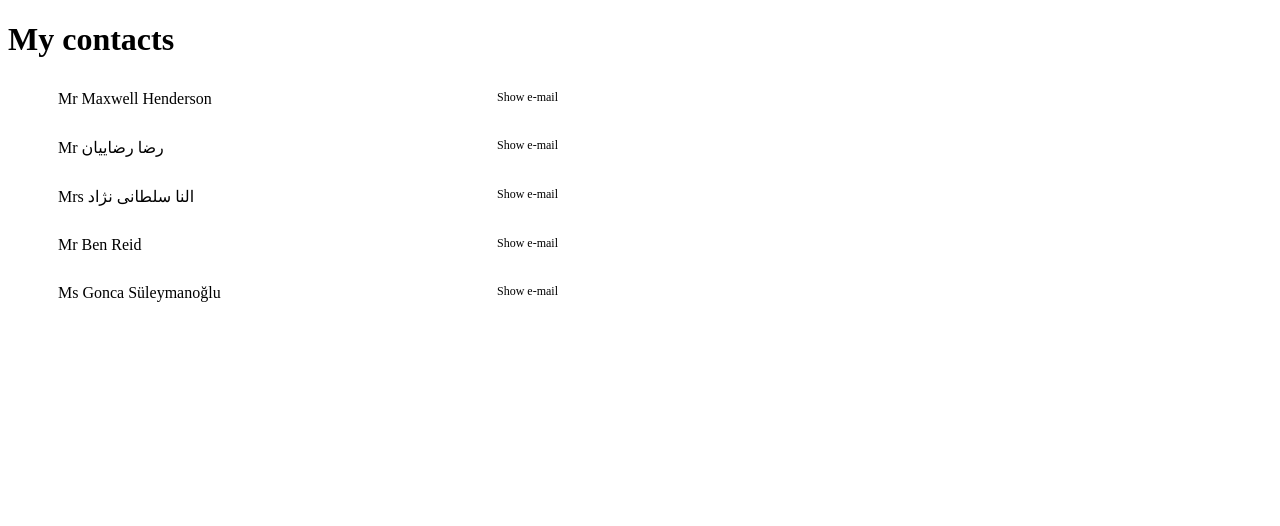
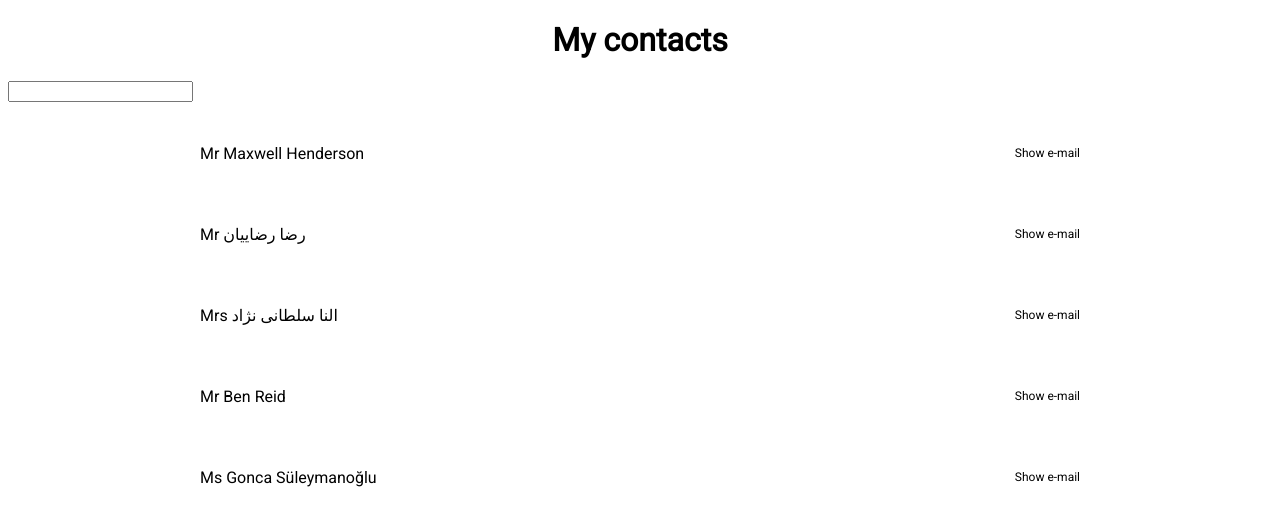
Before and after one commit to TheWidlarzGroup/hooks-workshops-solutions, a React (Create React App) app: page / in a window 1280 px wide. Shown: the top 526 px of the page. Built offline with nearby package versions, Linux system fonts and the light colour scheme.

Commit message:
Add filtering

```diff
--- /dev/null
+++ b/src/App.css
@@ -0,0 +1,5 @@
+@import url("https://fonts.googleapis.com/css?family=Roboto&display=swap");
+
+body {
+  font-family: "Roboto", sans-serif;
+}
--- a/src/App.tsx
+++ b/src/App.tsx
@@ -1,14 +1,14 @@
 import React from "react";
-import { ContactData } from "./types/contact.types";
-import ContactList from "./components/ContactList";
-
-const contacts: ContactData[] = require("./data/contacts.json").results;
+import "./App.css";
+import Part1 from "./part1/Part1";
 
 function App() {
   return (
     <>
-      <h1>My contacts</h1>
-      <ContactList contacts={contacts} />
+      {/* Solutions for useState tasks */}
+      <Part1 />
+      {/* Solutions for X */}
+      {/* <X /> */}
     </>
   );
 }
--- a/src/components/ContactList.tsx
+++ /dev/null
@@ -1,19 +0,0 @@
-import React from "react";
-import { ContactData } from "../types/contact.types";
-import Contact from "./Contact";
-
-interface Props {
-  contacts: ContactData[];
-}
-
-const ContactList = ({ contacts }: Props) => {
-  return (
-    <ul>
-      {contacts.map((contact: ContactData, i: number) => (
-        <Contact contact={contact} />
-      ))}
-    </ul>
-  );
-};
-
-export default ContactList;
--- /dev/null
+++ b/src/part1/Part1.tsx
@@ -0,0 +1,42 @@
+import React, { useState, useEffect } from "react";
+import ContactList from "./components/ContactList";
+import { ContactData } from "../types/contact.types";
+import SearchBar from "./components/SearchBar";
+
+const contacts: ContactData[] = require("./../data/contacts.json").results;
+
+const Part1 = () => {
+  const [inputValue, setInputValue] = useState("");
+
+  const filtered =
+    inputValue.length > 0
+      ? contacts.filter((contact: ContactData) =>
+          contact.name.first
+            .toLocaleLowerCase()
+            .includes(inputValue.toLowerCase())
+        )
+      : contacts;
+
+  return (
+    <>
+      <h1 style={styles.titleStyle}>My contacts</h1>
+      <SearchBar inputValue={inputValue} setInputValue={setInputValue} />
+      <div style={styles.container}>
+        <ContactList contacts={filtered} />
+      </div>
+    </>
+  );
+};
+
+const styles = {
+  titleStyle: {
+    textAlign: "center" as "center"
+  },
+  container: {
+    width: "100%",
+    maxWidth: 900,
+    margin: "0 auto"
+  }
+};
+
+export default Part1;
--- a/src/components/Contact.tsx
+++ b/src/part1/components/Contact.tsx
@@ -1,5 +1,5 @@
 import React, { useState } from "react";
-import { ContactData } from "../types/contact.types";
+import { ContactData } from "../../types/contact.types";
 
 interface Props {
   contact: ContactData;
@@ -14,7 +14,9 @@ const Contact = ({ contact }: Props) => {
   return (
     <li style={styles.container}>
       <div style={styles.contactData}>
-        {contact.name.title} {contact.name.first} {contact.name.last}
+        <p>
+          {contact.name.title} {contact.name.first} {contact.name.last}
+        </p>
       </div>
       <div
         style={styles.contactShowMore}
@@ -37,25 +39,25 @@ const Contact = ({ contact }: Props) => {
 
 const styles = {
   container: {
-    width: 500,
     padding: 10,
     marginBottom: 10,
     display: "flex",
     justifyContent: "space-between"
   },
   contactData: {
-    position: "relative" as "relative",
-    display: "inline"
+    position: "relative" as "relative"
   },
   contactShowMore: {
     position: "relative" as "relative",
-    fontSize: 12
+    fontSize: 12,
+    display: "flex",
+    alignItems: "center"
   },
   contactDetails: {
     backgroundColor: "white",
     border: "1px solid black",
     position: "absolute" as "absolute",
-    top: 0,
+    top: "20%",
     right: "100%",
     display: "none",
     padding: 10,
--- /dev/null
+++ b/src/part1/components/ContactList.tsx
@@ -0,0 +1,25 @@
+import React from "react";
+import { ContactData } from "../../types/contact.types";
+import Contact from "./Contact";
+
+interface Props {
+  contacts: ContactData[];
+}
+
+const ContactList = ({ contacts }: Props) => {
+  return (
+    <ul style={styles.list}>
+      {contacts.map((contact: ContactData) => (
+        <Contact key={contact.login.uuid} contact={contact} />
+      ))}
+    </ul>
+  );
+};
+
+const styles = {
+  list: {
+    padding: 0
+  }
+};
+
+export default ContactList;
--- /dev/null
+++ b/src/part1/components/SearchBar.tsx
@@ -0,0 +1,18 @@
+import React from "react";
+
+interface Props {
+  inputValue: string;
+  setInputValue: (data: string) => void;
+}
+
+const SearchBar = ({ inputValue, setInputValue }: Props) => {
+  const handleChange = (e: React.FormEvent<HTMLInputElement>) => {
+    const { value } = e.currentTarget;
+
+    setInputValue(value);
+  };
+
+  return <input value={inputValue} onChange={handleChange} />;
+};
+
+export default SearchBar;
```
